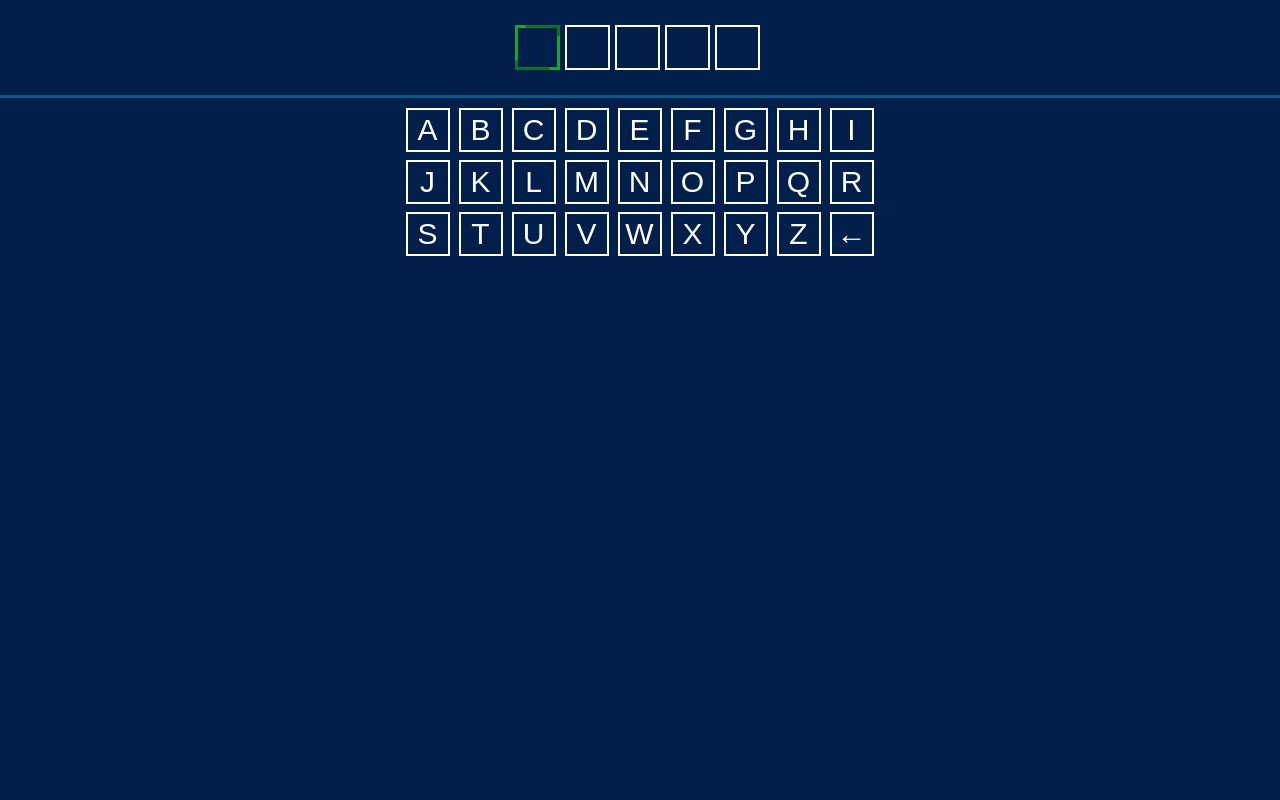
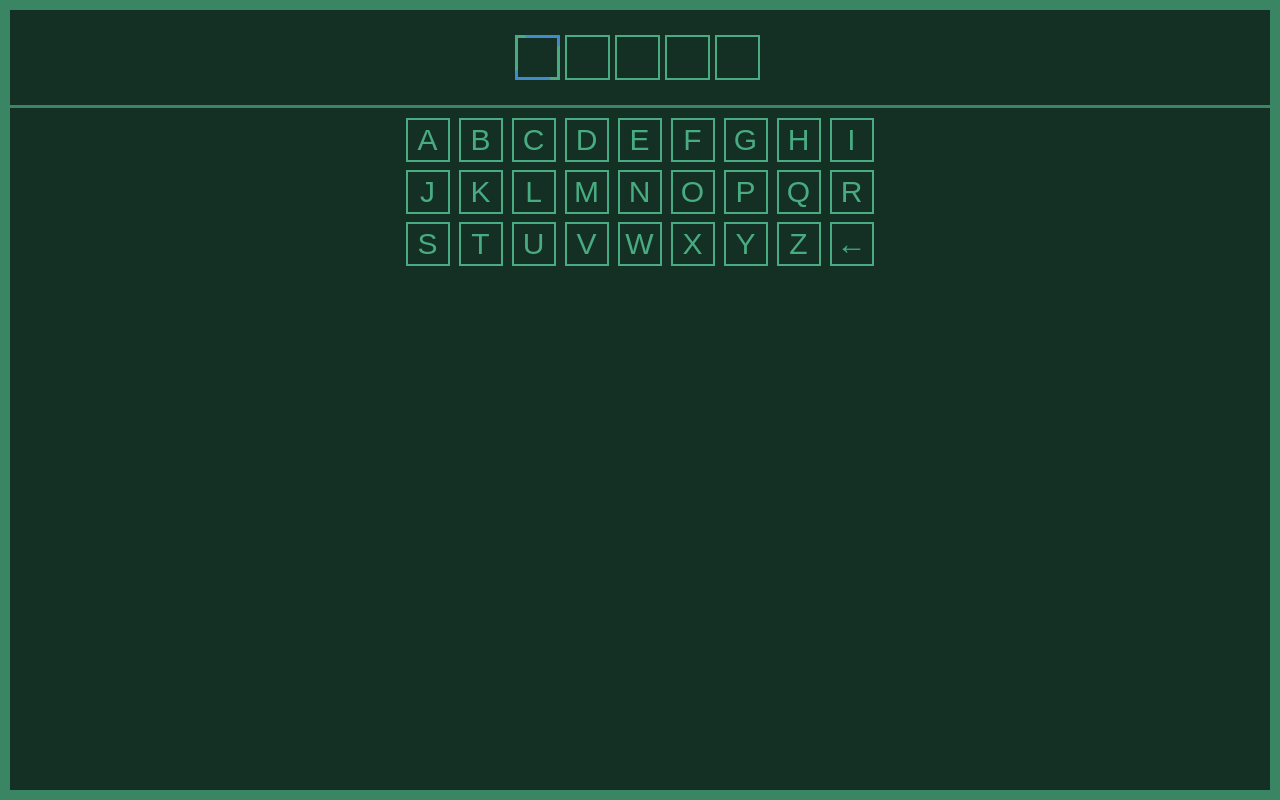
Before and after one commit to dubniczky/Wordle, a website built with webpack: page source/page/index.html in a window 1280 px wide. Built offline with nearby package versions, Linux system fonts and the light colour scheme.

Commit message:
Extracted colors into definitions.css

```diff
--- a/source/component.js
+++ b/source/component.js
@@ -1,5 +1,6 @@
 // Style components
 import './style/reset.css'
+import './style/definitions.css'
 import './style/base.css'
 import './style/guesses.css'
 import './style/keyboard.css'
--- a/source/style/animations.css
+++ b/source/style/animations.css
@@ -33,11 +33,10 @@
     top: -50%;
     width: 200%;
     height: 200%;
-    background-color: #399953;
     background-repeat: no-repeat;
     background-size: 50% 50%, 50% 50%;
     background-position: 0 0, 100% 0, 100% 100%, 0 100%;
-    background-image: linear-gradient(green, green), linear-gradient(rgb(3, 185, 3), rgb(3, 185, 3)), linear-gradient(green, green), linear-gradient(rgb(3, 185, 3), rgb(3, 185, 3));
+    background-image: linear-gradient(var(--rainbow-1), var(--rainbow-1)), linear-gradient(var(--rainbow-2), var(--rainbow-2)), linear-gradient(var(--rainbow-1),var(--rainbow-1)), linear-gradient(var(--rainbow-2), var(--rainbow-2));
     -webkit-animation: rainbow-rotate 3s linear infinite;
             animation: rainbow-rotate 3s linear infinite;
 
@@ -52,5 +51,5 @@
     top: 3px;
     width: calc(100% - 6px);
     height: calc(100% - 6px);
-    background: #011f4b;
+    background: var(--green-1);
 }
--- a/source/style/base.css
+++ b/source/style/base.css
@@ -1,4 +1,8 @@
 body
 {
-    background-color: #011f4b;
+    width: 100vw;
+    height: 100vh;
+    box-sizing: border-box;
+    background-color: var(--green-1);
+    border: 10px solid var(--green-2);
 }
--- a/source/style/definitions.css
+++ b/source/style/definitions.css
@@ -1,4 +1,15 @@
 :root
 {
-    --green-1: #18392b
+    /* Colors */
+    --green-1: #142f24;
+    --green-2: #398564;
+    --green-3: #49ab81;
+
+    --button: #49ab81;
+    --offset: #dd9b29;
+    --correct: #428bca;
+    --disabled: #555;
+
+    --rainbow-1: #428bca;
+    --rainbow-2: #49ab81;
 }
--- a/source/style/guesses.css
+++ b/source/style/guesses.css
@@ -18,8 +18,8 @@
 
 #guess-wrapper .word-line.current *
 {
-    border-color: white;
-    color: white;
+    border-color: var(--button);
+    color: var(--button);
 }
 
 #guess-wrapper .letter
@@ -30,11 +30,11 @@
     display: inline-block;
     vertical-align: top;
 
-    border: 2px solid #b3cde0;
+    border: 2px solid var(--button);
     box-sizing: border-box;
 
     font-family: sans-serif;
-    color: #b3cde0;
+    color: var(--button);
     text-align: center;
     line-height: 45px;
     user-select: none;
--- a/source/style/keyboard.css
+++ b/source/style/keyboard.css
@@ -6,7 +6,7 @@
     gap: 8px;
 
     padding: 10px 0;
-    border-top: 3px solid #005b96;
+    border-top: 3px solid var(--green-2);
 }
 
 #keyboard-wrapper > div
@@ -15,10 +15,10 @@
     height: 40px;
     display: inline-block;
 
-    border: 2px solid white;
+    border: 2px solid var(--button);
 
     font-family: sans-serif;
-    color: white;
+    color: var(--button);
     text-align: center;
     line-height: 40px;
     user-select: none;
@@ -28,6 +28,5 @@
 
 #keyboard-wrapper > div:hover
 {
-    background-color: #6497b1;
     transform: scale(1.1);
 }
--- a/source/style/states.css
+++ b/source/style/states.css
@@ -1,11 +1,13 @@
 .correct
 {
-    background-color: green;
+    border-color: var(--offset) !important;
+    color: var(--offset) !important;
 }
 
 .offset
 {
-    background-color: #ffa714;
+    border-color: var(--offset) !important;
+    color: var(--offset) !important;
 }
 
 .show
@@ -15,13 +17,13 @@
 
 .disabled
 {
-    border-color: gray !important;
-    color: gray !important;
+    border-color: var(--disabled) !important;
+    color: var(--disabled) !important;
     user-select: none;
     pointer-events: none;
 }
 
 .shadow-letter
 {
-    color: gray !important;
+    color: var(--disabled) !important;
 }
```
